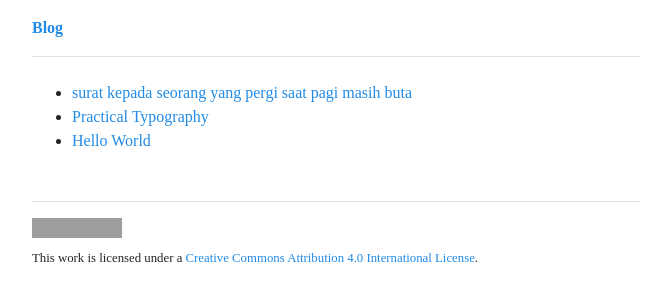
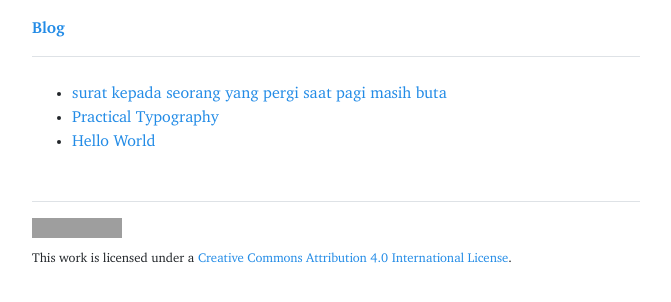
Before and after one commit to reedeeng/blog, a Jekyll site: the page built from index.html, in a window 1280 px wide. Shown: the top 302 px of the page, without its empty margins (304-975 px from the left). Built offline with Jekyll 4.4.1, drawn with Linux system fonts in a browser that asks for light colours; the list of posts is cut into pages by our own code; grey boxes are pictures that could not be loaded.

Commit message:
Update _variables.scss

```diff
--- a/_sass/_variables.scss
+++ b/_sass/_variables.scss
@@ -28,7 +28,7 @@ $orange: #fd7e14;
 
 $font-family-code: monospace;
 $font-family-sans-serif: sans-serif;
-$font-family-serif: "TiemposText", serif;
+$font-family-serif: "xcharter", serif;
 
 $spacer: 1rem;
 $spacer-2: $spacer * 1.5;
```
